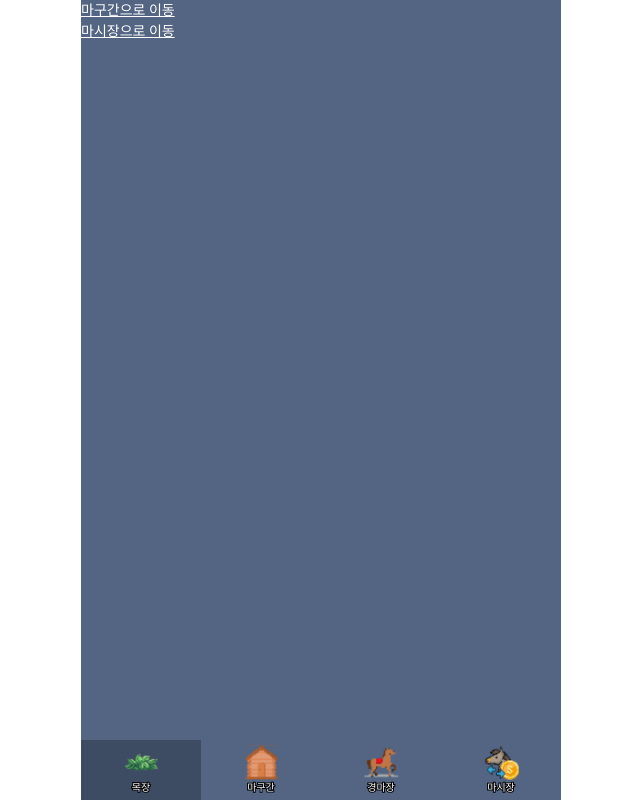
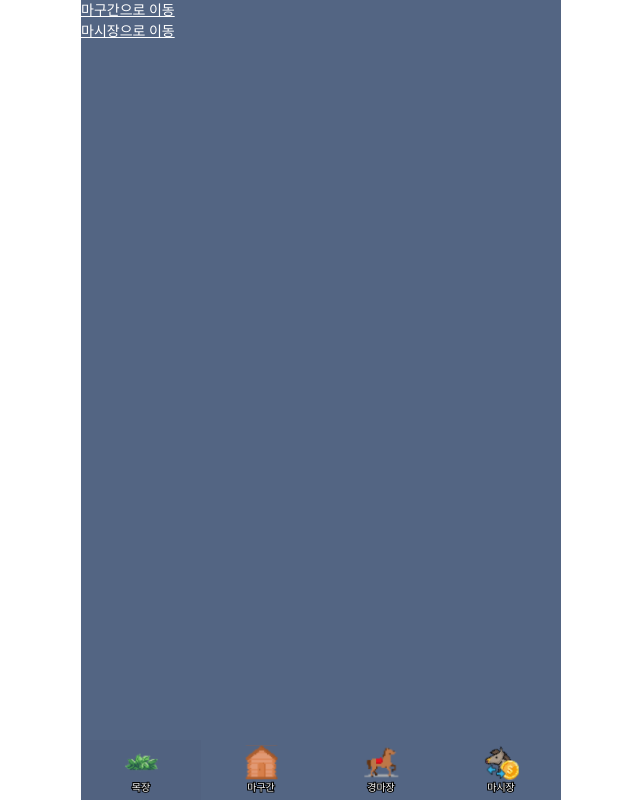
Before and after one commit to Grande-Horse/grande-horse, a React (Vite) app in the folder frontend/web/: page / in a window 1280 px wide. Shown: the whole page, without its empty margins (319-959 px from the left). Built offline with nearby package versions, Linux system fonts and the light colour scheme; a web font is replaced by a local one.

Commit message:
chore: 페이지에 따라 navbar 렌더링 유무 및 스타일 수정

```diff
--- a/frontend/web/src/components/ui/navbar/BottomNavBar.tsx
+++ b/frontend/web/src/components/ui/navbar/BottomNavBar.tsx
@@ -2,18 +2,29 @@ import { Link, useLocation } from 'react-router-dom';
 import { bottomNavBarItem } from '@/constants/bottomNavBarIcon';
 
 const BottomNavBar: React.FC = () => {
-  const location = useLocation();
+  const { pathname } = useLocation();
   const activeStyle = 'bg-primary';
+  const rootActiveStyle = 'bg-primary/10';
+  const rootHoverStyle = 'hover:bg-primary/10';
+
+  const excludedPaths = [{ path: '/racetrack/room' }, { path: '/racetrack/room/race' }];
+  const isNotRender = excludedPaths.findIndex((item) => pathname === item.path);
+  const isRoot = pathname === '/';
 
   return (
-    <nav className='bg-background z-bottomnavbar sticky bottom-0 flex h-24 w-full items-center justify-around'>
+    <>
+      {isNotRender === -1 && (
+        <nav
+          className={`${isRoot ? 'bg-transparent' : 'bg-background'} z-bottomnavbar sticky bottom-0 flex h-24 w-full items-center justify-around`}
+        >
           {bottomNavBarItem.map((item, index) => {
             const isActive = location.pathname === item.pathname || location.pathname.startsWith(item.pathname + '/');
             return (
               <Link
                 key={index}
                 to={item.pathname}
-            className={`hover:bg-primary flex w-full flex-col items-center justify-between py-2 ${isActive ? activeStyle : ''}`}
+                replace
+                className={`hover:bg-primary flex w-full flex-col items-center justify-between py-2 ${isActive ? activeStyle : ''} ${isRoot && isActive ? rootActiveStyle : ''} ${isRoot ? rootHoverStyle : ''}`}
               >
                 <item.icon className='size-14' />
                 <p className='text-stroke text-detail2'>{item.text}</p>
@@ -21,6 +32,8 @@ const BottomNavBar: React.FC = () => {
             );
           })}
         </nav>
+      )}
+    </>
   );
 };
 
```
Lines whose indentation alone changed are shown as unchanged.
